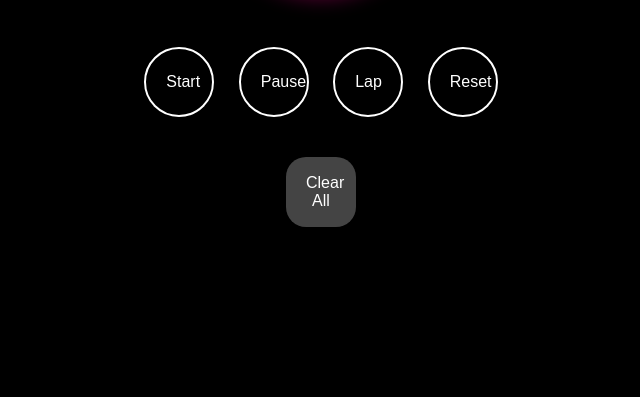
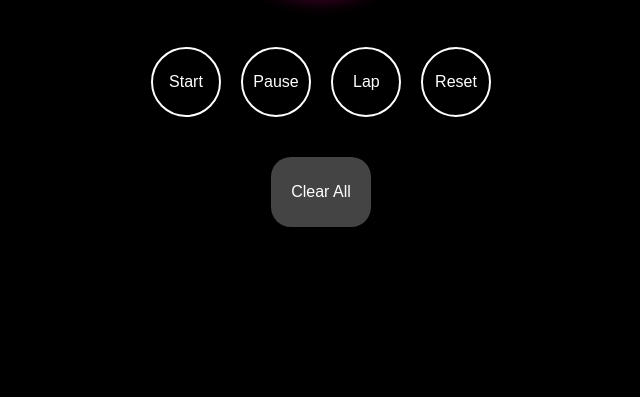
Before and after one commit to esha622/PRODIGY_WD_02, a plain HTML site: page index.html in a window 1280 px wide. Shown: the part 403-800 px from the top of the page, without its empty margins (319-959 px from the left). Drawn offline with Linux system fonts and the light colour scheme.

Commit message:
initial commit

```diff
--- a/style.css
+++ b/style.css
@@ -39,6 +39,9 @@ body {
 }
 
 .buttons {
+    display: flex;
+    justify-content: center;
+    align-items: center;
     margin-top: 50px;
 }
 
@@ -51,7 +54,6 @@ button {
     font-size: 1rem;
     cursor: pointer;
     margin: 0 10px;
-    text-align: center;
     width: 70px;
     height: 70px;
     transition: background-color 0.3s;
@@ -74,18 +76,26 @@ button:hover {
     align-items: center;
 
 }
-
+#pause{
+    padding: 10px;
+}
+#start{
+    padding: 10px;
+}
+#reset{
+    padding: 10px;
+}
 .outer-circle{
     width: 230px;
     height: 230px;
     border-radius: 50%;
     margin: 0px auto;
-    background-color: white;
     display: flex;
     align-items: center;
     justify-content: center;
 }
 
+/*
 .animation-bg{
     background: linear-gradient(-45deg, #ee7752, #00ff26, #fbff00, #00bef2, #0050fd, #f900d8, #d900ff);
     background-size: 400% 400%;
@@ -102,7 +112,7 @@ button:hover {
     100%{
         background-position: 0% 50%;
     }
-}
+}*/
 
 #clear-laps {
     margin-top: 20px;
@@ -113,6 +123,7 @@ button:hover {
     color: #fff;
     border: none;
     font-size: 1rem;
+    width: 100px;
 }
 
 #clear-laps:hover {
```
Also changed, not shown: 1 other file.
